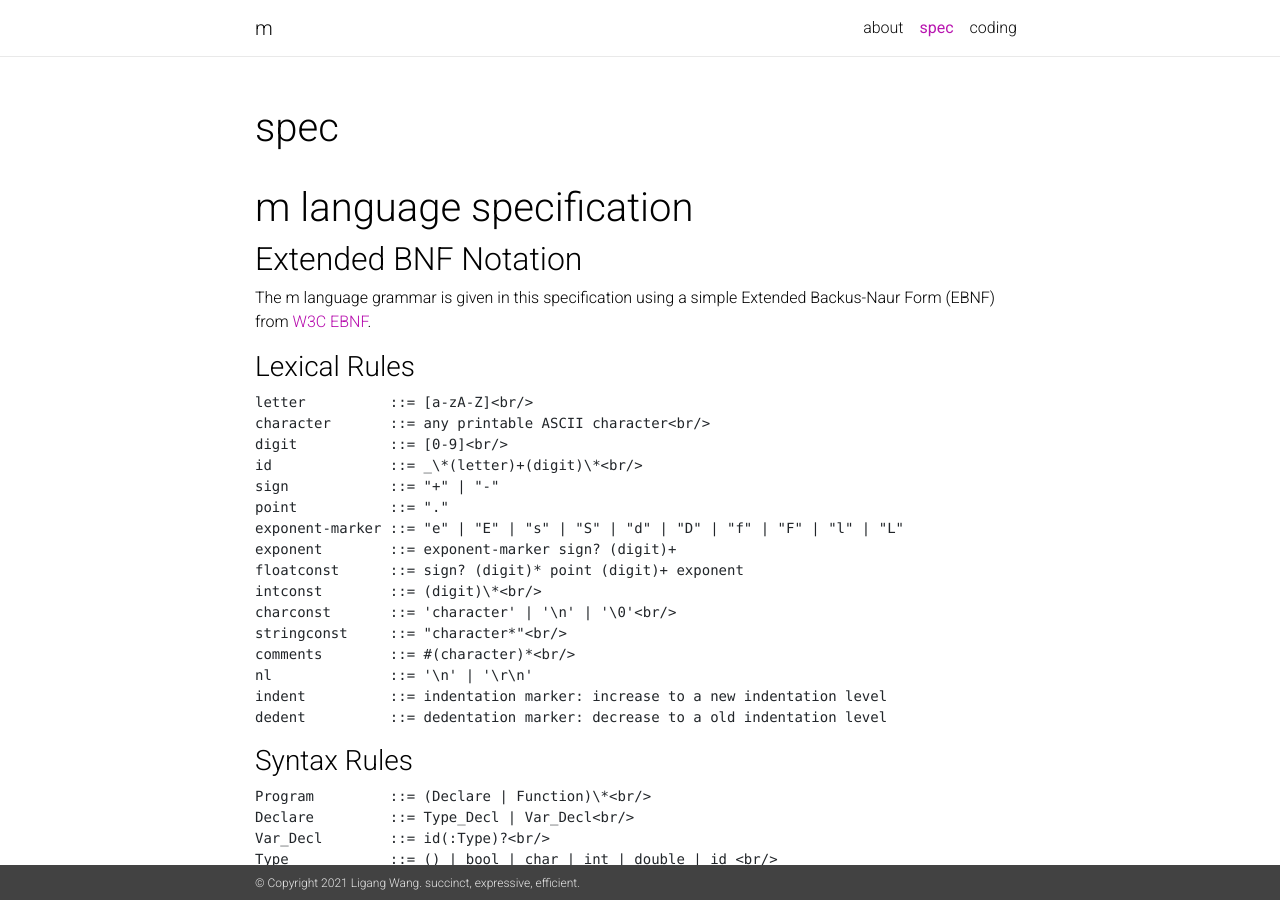
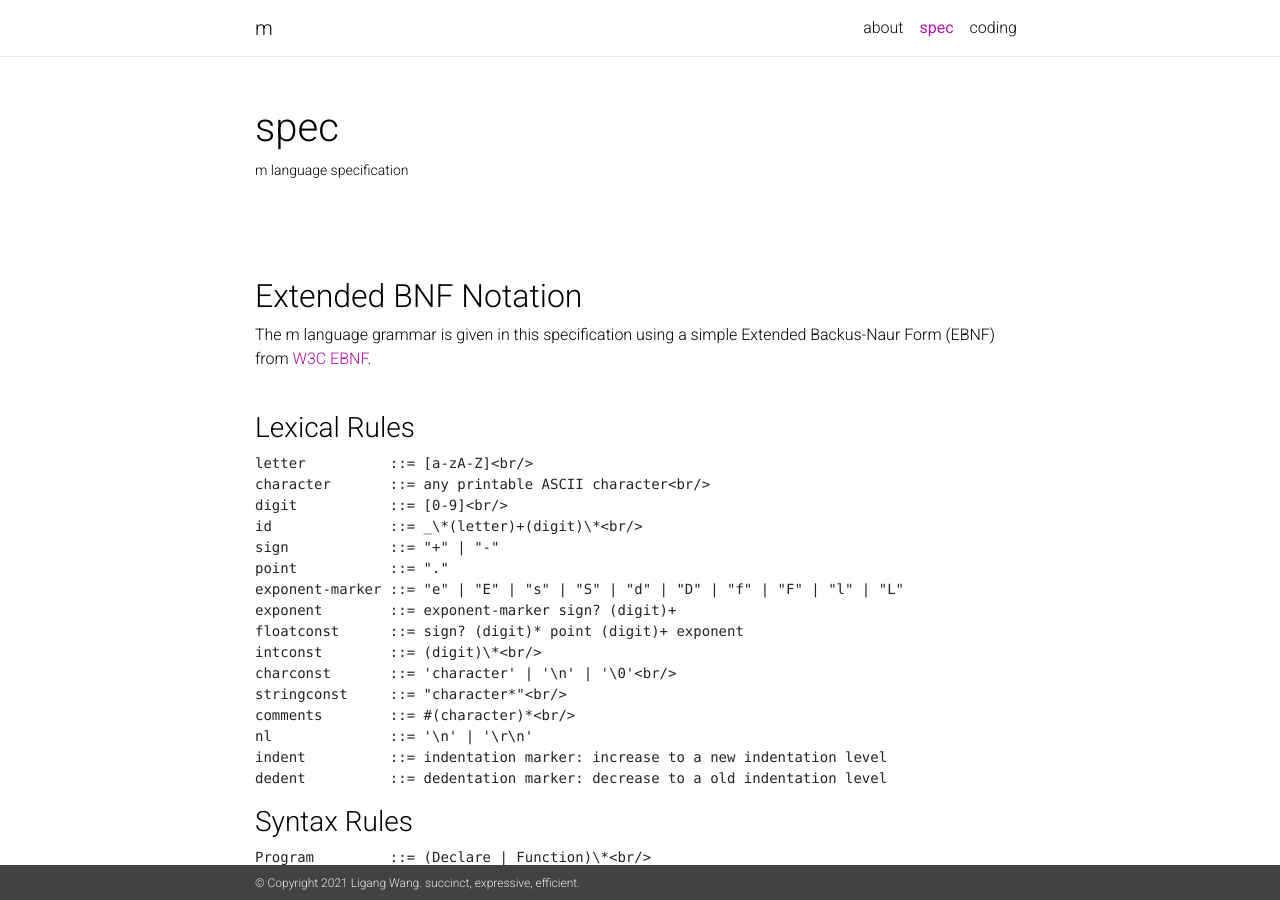
Before and after one commit to mlang-dev/m, a Jekyll site: the page built from docs/_pages/spec.md, in a window 1280 px wide and 900 px high. Built offline with Jekyll 4.4.1, drawn with Linux system fonts in a browser that asks for light colours; nearby versions of some CDN libraries; a style sheet for code colours, icons or effects is not loaded.

Commit message:
more format

````diff
--- a/docs/_pages/spec.md
+++ b/docs/_pages/spec.md
@@ -2,14 +2,16 @@
 layout: page
 title: spec
 permalink: /spec/
-description:
+description: m language specification
 nav: true
 ---
-# m language specification
+<br/>
+<br/>
 
 ## Extended BNF Notation
 The m language grammar is given in this specification using a simple Extended Backus-Naur Form (EBNF) from [W3C EBNF](https://www.w3.org/TR/REC-xml/#sec-notation).
-
+<br/>
+<br/>
 ### Lexical Rules
 ```
 letter          ::= [a-zA-Z]<br/>
````
